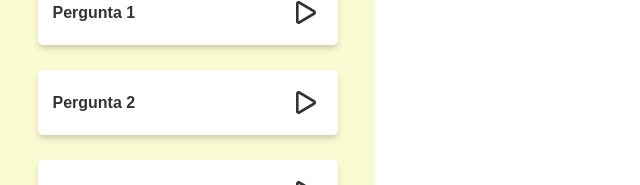
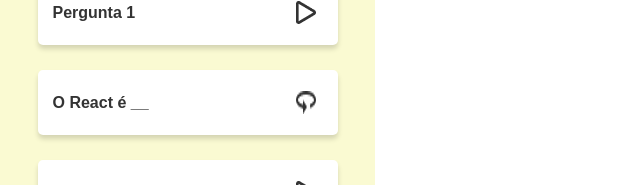
Before and after one commit to Eduardo-JP-Ferreira/Zap-Recall, a React (Create React App) app: page / in a window 1280 px wide. Both pictures are taken after a click on the picture 305 px from the left and 275 px from the top of the page. Shown: the part 173-358 px from the top of the page, without its empty margins (0-640 px from the left). Built offline with nearby package versions, Linux system fonts and the light colour scheme; a web font is replaced by a local one.

Commit message:
Implementação Virada do Card

```diff
--- a/src/App.js
+++ b/src/App.js
@@ -17,9 +17,20 @@ function App(){
         { id: "7", name: "Pergunta 8", question: "Usamos estado (state) para __", answer: "Dizer para o React quais informações quando atualizadas devem renderizar a tela novamente" }
     ]
 
-    const [contaClique, setContaClique] = useState(["0","0","0","0","0","0","0",])
+    const [contaClique, setContaClique] = useState([0,0,0,0,0,0,0,0])
+    const [atulizarTela, setAtulizarTela] = useState(1)
+    let novoValorContador = 0
+    console.log("co", contaClique)
+
     function clicou(chave){
-        alert(`Clicou ${Number(chave)+1} OK`)
+
+        const novoArray = [...contaClique]
+        novoValorContador = Number(contaClique[chave]) + 1
+        novoArray[chave]=novoValorContador
+        console.log("Novo Array",novoArray)
+
+        setContaClique(novoArray)
+        console.log("contaApos",contaClique)
     }
 
     return (
@@ -29,7 +40,7 @@ function App(){
             <Logo/>
             <ContainerPerguntas>
             {cards.map((item)=>
-                <Perguntas clicou={clicou} cards={cards[item.id]}/>
+                <Perguntas clicou={clicou} cards={cards[item.id]} contaClique={contaClique}/>
             )}
             </ContainerPerguntas>
             <Resultado/>
--- a/src/Componentes/Perguntas.js
+++ b/src/Componentes/Perguntas.js
@@ -2,14 +2,25 @@ import styled from "styled-components"
 
 export default function Perguntas(props) {
 
-    return (
+    //console.log(props.contaClique)
+    if(props.contaClique[props.cards.id]==0){
 
+        return (
+            <CaixaPerguntas>
+                <h1>{props.cards.name}</h1>
+                <img key={props.cards.id} onClick={() => props.clicou(props.cards.id)} src="./assets/seta_play.png"></img>
+            </CaixaPerguntas>
+        )
+   }
+   else{
+
+       return(
         <CaixaPerguntas>
-            <h1>{props.cards.name}</h1>
-            <img key={props.cards.id} onClick={() => props.clicou(props.cards.id)} src="./assets/seta_play.png"></img>
+            <h1>{props.cards.question}</h1>
+            <img key={props.cards.id} onClick={() => props.clicou(props.cards.id)} src="./assets/seta_virar.png"></img>
         </CaixaPerguntas>
-
-    )
+        )
+    }
 }
 
 const CaixaPerguntas = styled.div`
```
